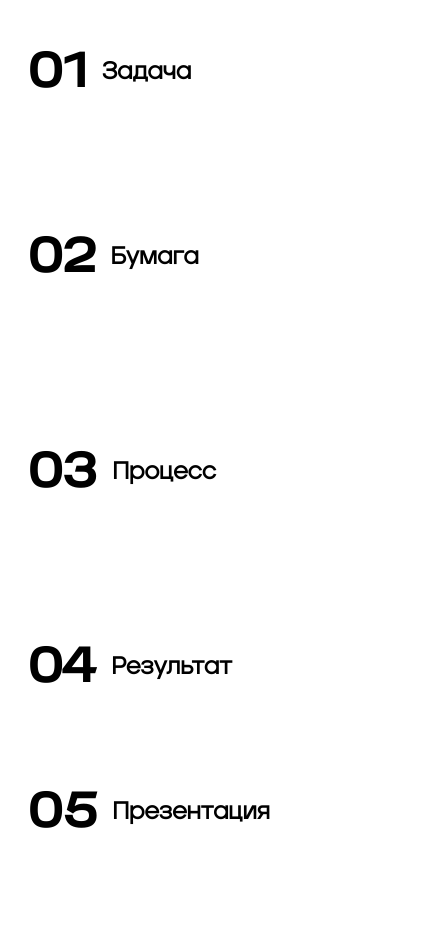
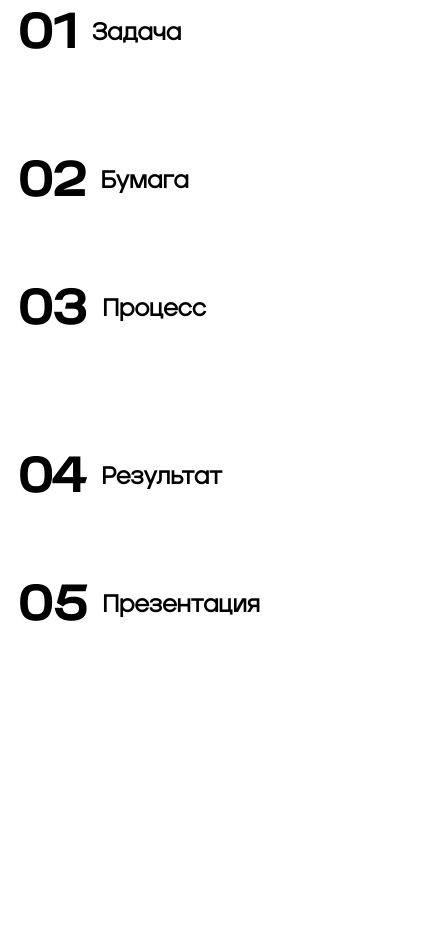
Before and after one commit to honeydrums/circle-tilda, a plain HTML site: page index.html in a window 390 px wide. Shown: the part 91-1022 px from the top of the page, 421 px wide, since content can reach past the window. After the commit the page ends 844 px from the top, so only its background shows below. Drawn offline with Linux system fonts and the light colour scheme.

Commit message:
update mobile version

```diff
--- a/index.html
+++ b/index.html
@@ -1,7 +1,15 @@
+<!DOCTYPE html>
+<html lang="ru">
+<head>
   <link rel="stylesheet" href="style.css">
   <link rel="stylesheet" href="fonts/Alsgorizont-regularexpanded-webfont.woff">
   <link rel="stylesheet" href="fonts/Jeko-Medium.woff">
   <link rel="stylesheet" href="fonts/Jeko-Regular.woff">
+  <meta charset="UTF-8">
+  <meta name="viewport" content="width=device-width, initial-scale=1.0">
+  <title>Document</title>
+</head>
+<body>
   <h1 class="title">Заголовок</h1>
   <ol>
     <li>
@@ -25,3 +33,5 @@
         <p>Проводим презентацию решения и консультацию по реализации</p>
     </li>
   </ol>
+</body>
+</html>
--- a/style.css
+++ b/style.css
@@ -1 +1 @@
-@import url(https://fonts.googleapis.com/css?family=Abril+Fatface);@font-face{font-family:Jeko-Regular;src:url(fonts/Jeko-Regular.woff)}@font-face{font-family:Jeko-Medium;src:url(fonts/Jeko-Medium.woff)}@font-face{font-family:Alsgorizont;src:url(fonts/Alsgorizont-regularexpanded-webfont.woff)}.title{font-family:Jeko-Medium}body{padding:10px;font-family:Jeko-Regular,sans-serif}ol{list-style:none;counter-reset:my-awesome-counter;display:flex;flex-direction:row;justify-content:space-between;margin:0;padding:0}ol li{counter-increment:my-awesome-counter;display:flex;flex-direction:column;font-size:16px;margin:5px 10px 5px;transition:.3s;width:25%}ol li h2{filter:blur(2px);opacity:.3;transition:.3s}ol li p{margin:0;opacity:0;filter:blur(2px);transition:.3s}ol li:hover{transform:translateY(10px)}ol li:hover h2,ol li:hover p{filter:blur(0);opacity:1}ol li::before{content:"0" counter(my-awesome-counter);font-weight:700;font-size:3rem;margin-right:15px;font-family:Alsgorizont,serif;line-height:1}@media(max-width:1020px){ol{flex-direction:column}ol li{width:90%;flex-direction:row;align-items:center;margin-bottom:40px}ol li:hover{transform:translateX(10px)}ol li h2{margin:0 40px 0 0;filter:none;opacity:1;left:100px}ol li p{display:block;margin-left:auto}}
+@import url(https://fonts.googleapis.com/css?family=Abril+Fatface);@font-face{font-family:Jeko-Regular;src:url(fonts/Jeko-Regular.woff)}@font-face{font-family:Jeko-Medium;src:url(fonts/Jeko-Medium.woff)}@font-face{font-family:Alsgorizont;src:url(fonts/Alsgorizont-regularexpanded-webfont.woff)}.title{font-family:Jeko-Medium}body{padding:10px;font-size:16px;font-family:Jeko-Regular,sans-serif}ol{list-style:none;counter-reset:my-awesome-counter;display:flex;flex-direction:row;justify-content:space-between;margin:0;padding:0}ol li{counter-increment:my-awesome-counter;display:flex;flex-direction:column;font-size:16px;margin:5px 10px 5px;transition:.3s;width:25%}ol li h2{filter:blur(2px);opacity:.3;transition:.3s}ol li p{margin:0;opacity:0;filter:blur(2px);transition:.3s}ol li:hover{transform:translateY(10px)}ol li:hover h2,ol li:hover p{filter:blur(0);opacity:1}ol li::before{content:"0" counter(my-awesome-counter);font-weight:700;font-size:3rem;margin-right:15px;font-family:Alsgorizont,serif;line-height:1}@media(max-width:1020px){ol{flex-direction:column}ol li{width:90%;flex-direction:row;flex-wrap:wrap;align-items:center;margin:0 0 40px 0}ol li:hover{transform:translateX(10px)}ol li h2{margin:0 10px 0 0;filter:none;opacity:1;left:100px}ol li p{display:block;margin-left:auto}}
```
Lines whose indentation alone changed are shown as unchanged.
